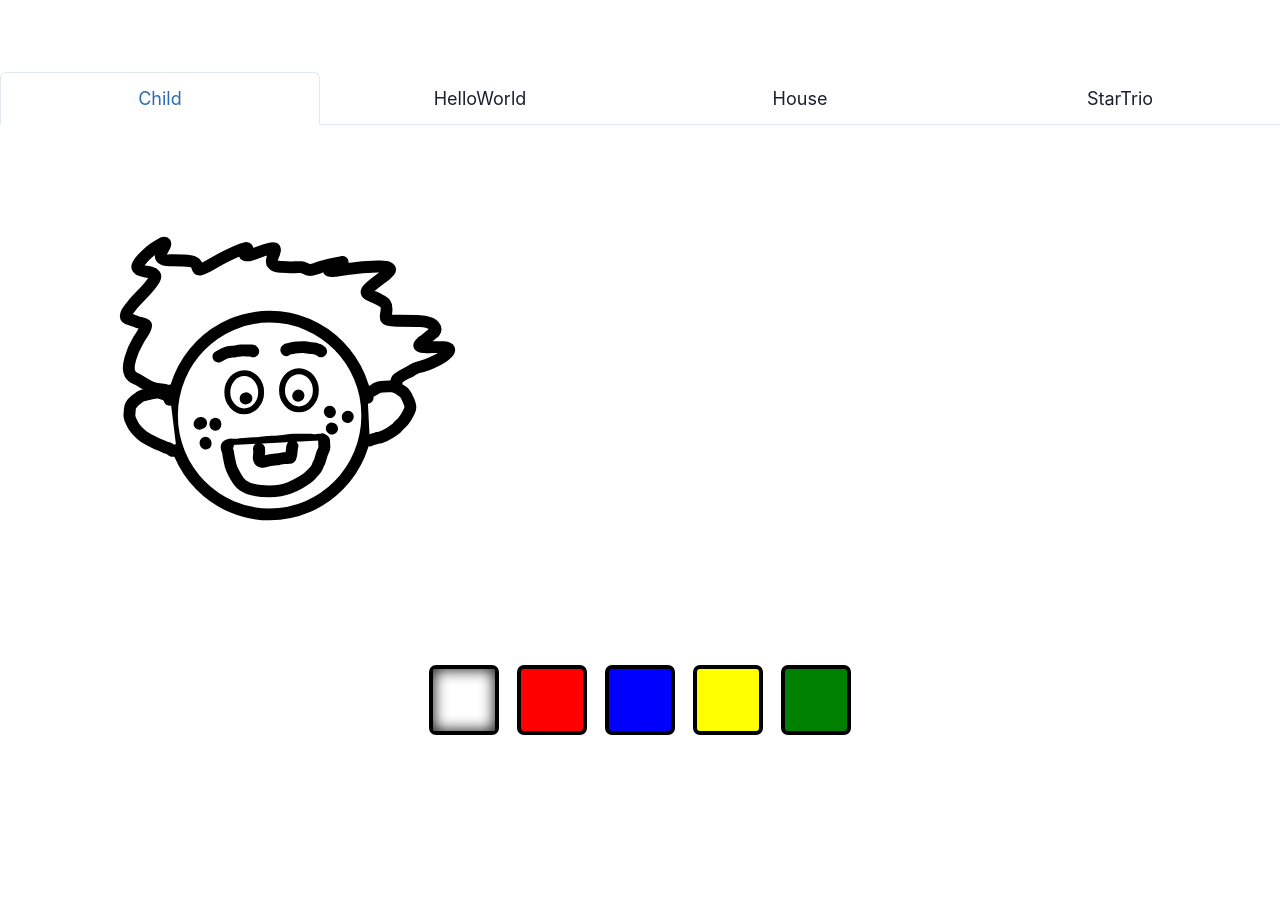
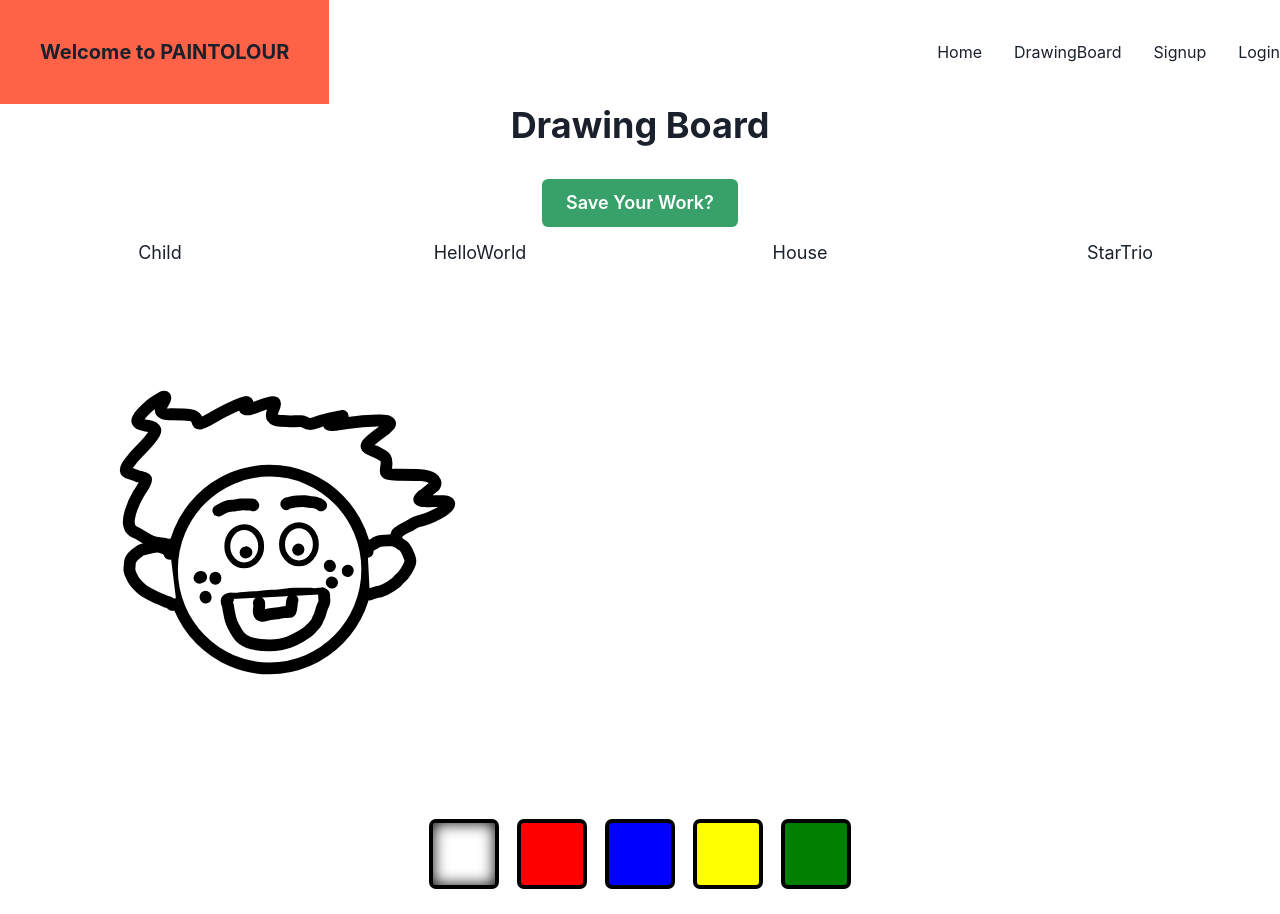
Before and after one commit to jhugray/colouring, a React (Create React App) app in the folder client/: page /drawingBoard in a window 1280 px wide. Before the commit the page ends 800 px from the top, so only its background shows below. Built offline with nearby package versions, Linux system fonts and the light colour scheme.

Commit message:
headings

```diff
--- a/client/src/App.js
+++ b/client/src/App.js
@@ -10,6 +10,7 @@ import Login from "./pages/Login";
 import Home from "./pages/Home";
 import DrawingBoard from "./pages/DrawingBoard";
 import NoMatch from './pages/NoMatch';
+import Navbar  from './components/Navbar'
 
 const httpLink = createHttpLink({
   uri: '/graphql',
@@ -36,6 +37,7 @@ function App() {
       <ChakraProvider>
       <ApolloProvider client={client}>
       <Router>
+        <Navbar />
         <Switch>
           <Route exact path="/" component={Home} />
           <Route exact path="/login" component={Login} />
--- /dev/null
+++ b/client/src/components/Navbar/index.js
@@ -0,0 +1,54 @@
+import React from "react";
+import Auth from "../../utils/auth";
+import { Link } from "react-router-dom";
+import { Flex, Spacer, Box, Heading, Stack } from '@chakra-ui/react'
+
+function Nav() {
+
+const logout = event => {
+    event.preventDefault();
+    Auth.logout();
+  };
+
+  return (
+    <header className="flex-row px-1">
+      <nav>
+        <Flex>
+          <Box bg="tomato" p="10">
+            <Heading size="md">Welcome to PAINTOLOUR</Heading>
+          </Box>
+          <Spacer />
+          <Stack spacing={8} direction="row" align="center">
+          <Link to="/">
+          Home
+        </Link>
+        <Link as="button" to="/DrawingBoard">
+          DrawingBoard
+        </Link>
+        {Auth.loggedIn() ? (
+          <>
+            <Link to="/mycolourings">
+              My Colourings
+            </Link>
+            <a href="/" onClick={logout}>
+              Logout
+            </a>
+          </>
+        ) : (
+          <>
+            <Link to="/signup">
+              Signup
+            </Link>
+            <Link to="/login">
+              Login
+            </Link>
+          </>
+        )}
+      </Stack>
+      </Flex>
+      </nav>
+    </header>
+  );
+}
+
+export default Nav;
--- a/client/src/pages/DrawingBoard.js
+++ b/client/src/pages/DrawingBoard.js
@@ -1,5 +1,5 @@
 import React, { useState } from "react";
-import { Tabs, TabList, TabPanels, Tab, TabPanel } from "@chakra-ui/react";
+import { Tabs, TabList, TabPanels, Tab, TabPanel, Box, Heading, Text, Button } from "@chakra-ui/react";
 
 // Import other images here
 import Palette from "../components/Palette";
@@ -28,33 +28,41 @@ function DrawingBoard() {
   };
   return (
     <div>
-      <header>
-        <h1>
-          {/* style color can not have a u */}
-          <p style={{ color: currentColour }}>Colour</p>
-          <p style={{ color: currentColour }}>Harmony</p>
-          <p style={{ color: currentColour }}>Blend</p>
-        </h1>
-      </header>
-      <Tabs isLazy isFitted size="lg" variant='enclosed'>
+      <Box>
+        <Heading mb={2}>Drawing Board</Heading>
+        <Button size="lg" colorScheme="green" mt="24px">
+          Save Your Work?
+        </Button>
+      </Box>
+      <Tabs
+        colorScheme={currentColour}
+        isLazy
+        isFitted
+        size="lg"
+        variant="unstyled"
+      >
         <TabList>
-          <Tab>Child</Tab>
-          <Tab>HelloWorld</Tab>
-          <Tab>House</Tab>
-          <Tab>StarTrio</Tab>
+          <Tab _selected={{ bg: currentColour }}>Child</Tab>
+          <Tab _selected={{ bg: currentColour }}>HelloWorld</Tab>
+          <Tab _selected={{ bg: currentColour }}>House</Tab>
+          <Tab _selected={{ bg: currentColour }}>StarTrio</Tab>
         </TabList>
 
         <TabPanels>
           <TabPanel>
-            <Child fillColours={fillColours} onFill={onFillColour} current={currentColour}/>
+            <Child
+              fillColours={fillColours}
+              onFill={onFillColour}
+              current={currentColour}
+            />
           </TabPanel>
-          <TabPanel >
+          <TabPanel>
             <HelloWorld fillColours={fillColours} onFill={onFillColour} />
           </TabPanel>
-          <TabPanel >
+          <TabPanel>
             <House fillColours={fillColours} onFill={onFillColour} />
           </TabPanel>
-          <TabPanel >
+          <TabPanel>
             <StarTrio fillColours={fillColours} onFill={onFillColour} />
           </TabPanel>
         </TabPanels>
--- a/client/src/pages/Home.js
+++ b/client/src/pages/Home.js
@@ -1,49 +1,16 @@
 import React from "react";
-import { Box, Stack } from "@chakra-ui/react";
-// import { Button } from "@chakra-ui/react";
-import { Link } from "react-router-dom";
+import {Center, Container } from "@chakra-ui/react";
+
 import Auth from '../utils/auth';
 
 const Home = () => {
-  const logout = event => {
-    event.preventDefault();
-    Auth.logout();
-  };
 
   return (
-    <div className="container">
-      <h1>Welcome to PAINTOLOUR</h1>
-      <Box bg="tomato" w="100%" p={4} color="white">
-        This is the Box
-      </Box>
-      <Stack spacing={8} direction="row" align="center">
-        <Link to="/">
-          Home
-        </Link>
-        <Link to="/DrawingBoard">
-          DrawingBoard
-        </Link>
-        {Auth.loggedIn() ? (
-          <>
-            <Link to="/mycolourings">
-              My Colourings
-            </Link>
-            <a href="/" onClick={logout}>
-              Logout
-            </a>
-          </>
-        ) : (
-          <>
-            <Link to="/signup">
-              Signup
-            </Link>
-            <Link to="/login">
-              Login
-            </Link>
-          </>
-        )}
-      </Stack>
-    </div>
+    <Container bg="grey" centerContent="true">
+<Center bg='red' w='50%' p={4} color='white'>
+Lorem ipsum dolor sit amet, consectetur adipiscing elit, sed do eiusmod tempor incididunt ut labore et dolore magna aliqua. Ut enim ad minim veniam, quis nostrud exercitation ullamco laboris nisi ut aliquip ex ea commodo consequat. Duis aute irure dolor in reprehenderit in voluptate velit esse cillum dolore eu fugiat nulla pariatur. Excepteur sint occaecat cupidatat non proident, sunt in culpa qui officia deserunt mollit anim id est laborum.
+</Center>
+    </Container>
   );
 };
 
```
